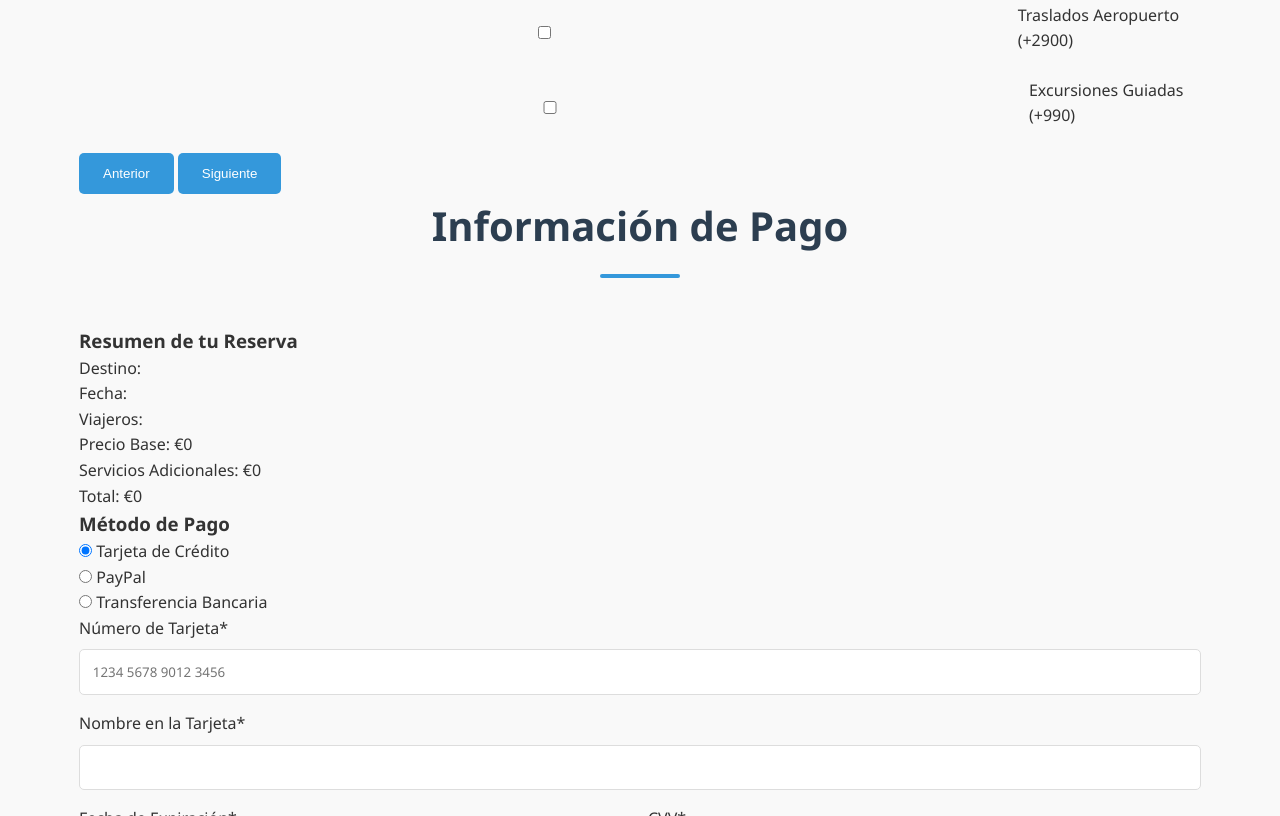
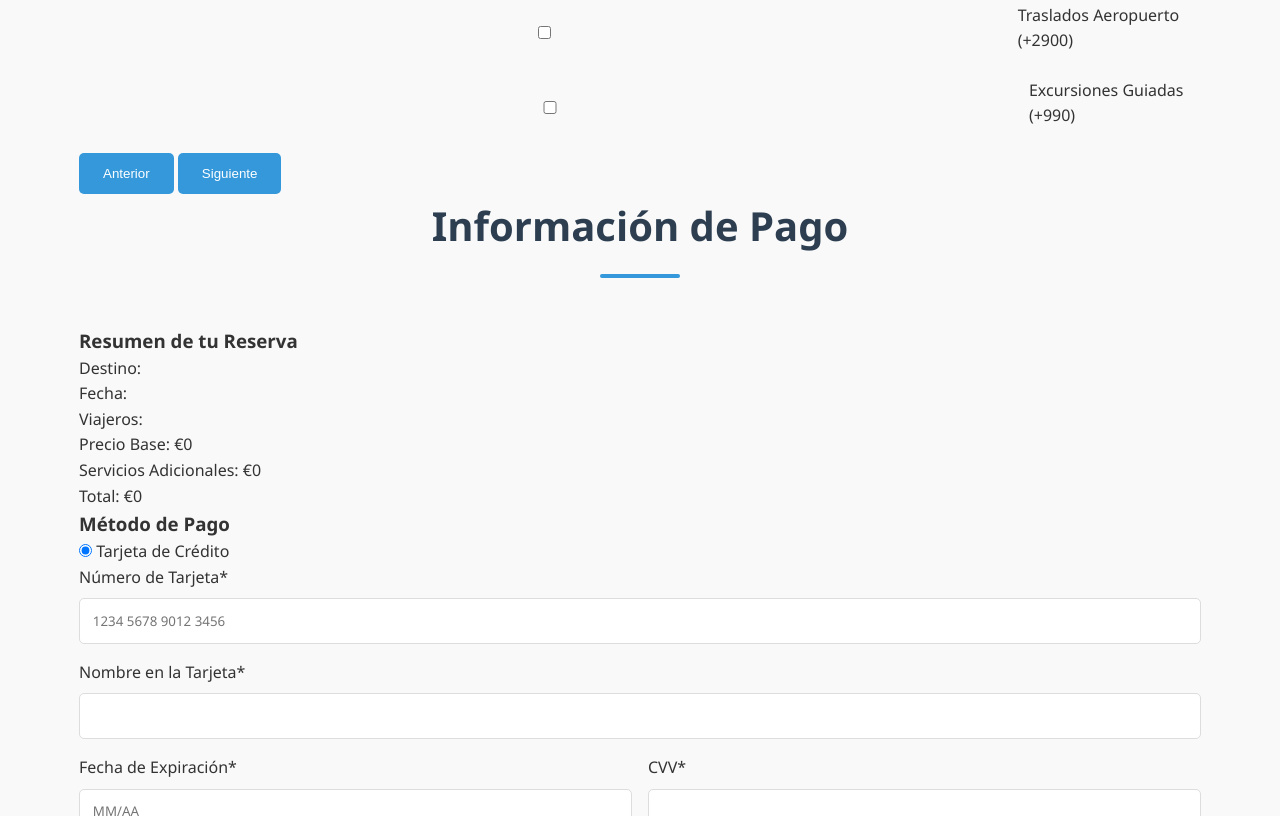
Before and after one commit to susanita20001/proyectos2025, a plain HTML site: page reservas.html in a window 1280 px wide. Shown: the part 1558-2374 px from the top of the page. Drawn offline with nearby package versions, Linux system fonts and the light colour scheme.

Commit message:
Add files via upload

```diff
--- a/reservas.html
+++ b/reservas.html
@@ -79,7 +79,11 @@
                         <div class="form-group">
                             <label for="phone">Teléfono*</label>
                             <input type="tel" id="phone" required>
-                        </di>
+                        </div>
+                        <div class="form-group">
+                            <label for="dni">DNI/Pasaporte*</label>
+                            <input type="text" id="dni" required>
+                        </div>
                         <div class="form-group">
                             <label for="dob">Fecha de Nacimiento*</label>
                             <input type="date" id="dob" required>
@@ -180,15 +184,7 @@
                                 <input type="radio" id="credit-card" name="payment" value="credit-card" checked>
                                 <label for="credit-card">Tarjeta de Crédito</label>
                             </div>
-                            <div class="payment-option">
-                                <input type="radio" id="paypal" name="payment" value="paypal">
-                                <label for="paypal">PayPal</label>
-                            </div>
-                            <div class="payment-option">
-                                <input type="radio" id="bank-transfer" name="payment" value="bank-transfer">
-                                <label for="bank-transfer">Transferencia Bancaria</label>
-                            </div>
-                        </div>
+
 
                         <div class="credit-card-form" id="credit-card-form">
                             <div class="form-group">
@@ -234,10 +230,11 @@
                         <a href="index.html" class="btn btn-outline">Volver al Inicio</a>
                     </div>
                 </div>
+
+        </div>
             </form>
         </div>
     </section>
-
     <footer class="footer">
         <div class="container">
             <div class="footer-content">
```
